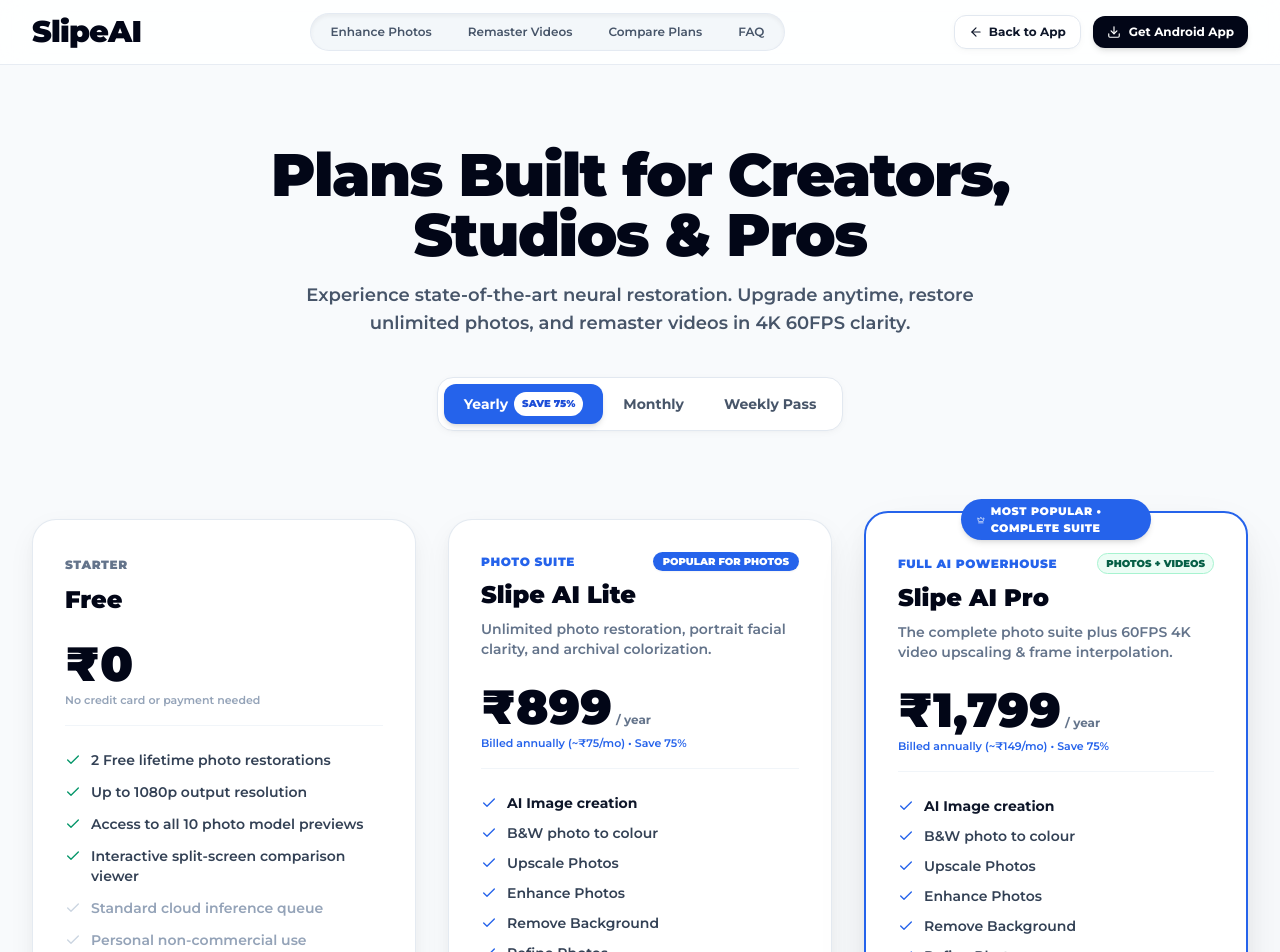
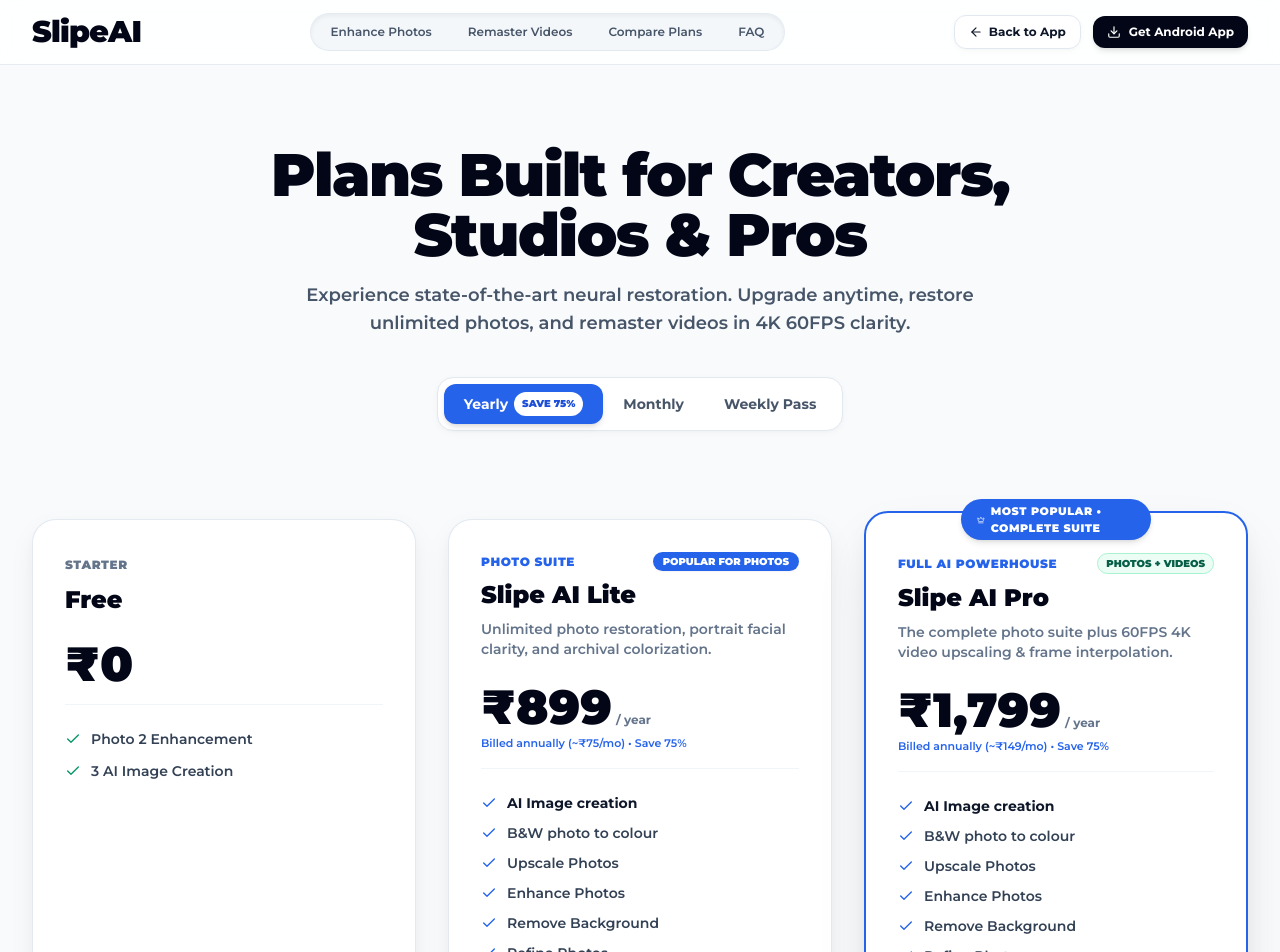
Before and after one commit to Sreerag111/slipeaiwebsite2, a Next.js app: page /pricing in a window 1280 px wide. Shown: the top 952 px of the page. Built offline with nearby package versions, Linux system fonts and the light colour scheme.

Commit message:
Update Free starter tier to Photo 2 Enhancement and 3 AI Image Creation

```diff
--- a/app/pricing/page.tsx
+++ b/app/pricing/page.tsx
@@ -289,36 +289,17 @@ export default function PricingPage() {
                   <div className="flex items-baseline gap-1">
                     <span className="text-4xl sm:text-5xl font-black text-slate-950">₹0</span>
                   </div>
-                  <span className="text-[11px] font-semibold text-slate-400 mt-1 block">
-                    No credit card or payment needed
-                  </span>
                 </div>
 
                 {/* Features list */}
                 <ul className="space-y-3 text-xs sm:text-sm font-semibold text-slate-700">
                   <li className="flex items-start gap-2.5">
                     <Check className="h-4 w-4 text-emerald-600 shrink-0 mt-0.5" />
-                    <span>2 Free lifetime photo restorations</span>
+                    <span>Photo 2 Enhancement</span>
                   </li>
                   <li className="flex items-start gap-2.5">
                     <Check className="h-4 w-4 text-emerald-600 shrink-0 mt-0.5" />
-                    <span>Up to 1080p output resolution</span>
-                  </li>
-                  <li className="flex items-start gap-2.5">
-                    <Check className="h-4 w-4 text-emerald-600 shrink-0 mt-0.5" />
-                    <span>Access to all 10 photo model previews</span>
-                  </li>
-                  <li className="flex items-start gap-2.5">
-                    <Check className="h-4 w-4 text-emerald-600 shrink-0 mt-0.5" />
-                    <span>Interactive split-screen comparison viewer</span>
-                  </li>
-                  <li className="flex items-start gap-2.5 text-slate-400">
-                    <Check className="h-4 w-4 text-slate-300 shrink-0 mt-0.5" />
-                    <span>Standard cloud inference queue</span>
-                  </li>
-                  <li className="flex items-start gap-2.5 text-slate-400">
-                    <Check className="h-4 w-4 text-slate-300 shrink-0 mt-0.5" />
-                    <span>Personal non-commercial use</span>
+                    <span>3 AI Image Creation</span>
                   </li>
                 </ul>
               </div>
--- a/components/PaywallModal.tsx
+++ b/components/PaywallModal.tsx
@@ -254,31 +254,16 @@ export function PaywallModal({ isOpen, onClose }: PaywallModalProps) {
                 <div className="flex items-baseline gap-1">
                   <span className="text-3xl sm:text-4xl font-black text-slate-950">₹0</span>
                 </div>
-                <span className="text-[11px] font-semibold text-slate-400 mt-0.5 block">
-                  No credit card or payment needed
-                </span>
               </div>
 
               <ul className="space-y-2.5 text-xs font-semibold text-slate-700">
                 <li className="flex items-start gap-2">
                   <Check className="h-4 w-4 text-emerald-600 shrink-0 mt-0.5" />
-                  <span>2 Free lifetime photo restorations</span>
+                  <span>Photo 2 Enhancement</span>
                 </li>
                 <li className="flex items-start gap-2">
                   <Check className="h-4 w-4 text-emerald-600 shrink-0 mt-0.5" />
-                  <span>Up to 1080p output resolution</span>
-                </li>
-                <li className="flex items-start gap-2">
-                  <Check className="h-4 w-4 text-emerald-600 shrink-0 mt-0.5" />
-                  <span>Access to all 10 photo model previews</span>
-                </li>
-                <li className="flex items-start gap-2">
-                  <Check className="h-4 w-4 text-emerald-600 shrink-0 mt-0.5" />
-                  <span>Interactive comparison viewer</span>
-                </li>
-                <li className="flex items-start gap-2 text-slate-400">
-                  <Check className="h-4 w-4 text-slate-300 shrink-0 mt-0.5" />
-                  <span>Standard cloud inference queue</span>
+                  <span>3 AI Image Creation</span>
                 </li>
               </ul>
             </div>
```
